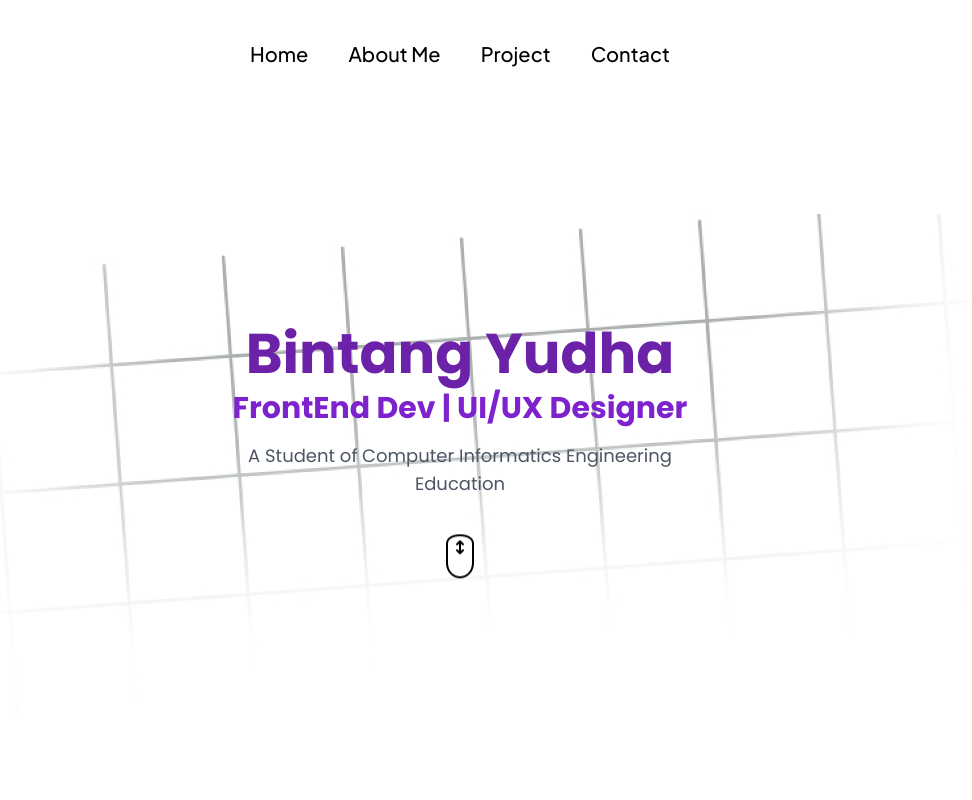
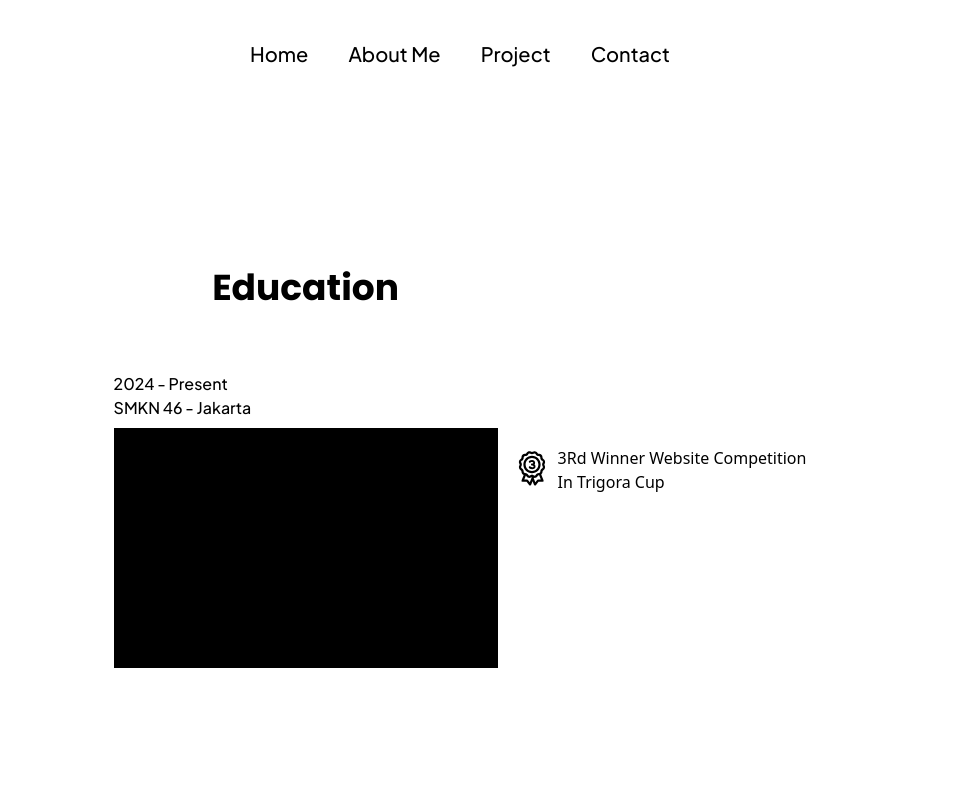
Before and after one commit to Bibintanggg/Porto, a React (Vite) app: page /discover in a window 1280 px wide. Shown: the top 800 px of the page, without its empty margins (180-1152 px from the left). Built offline with nearby package versions, Linux system fonts and the light colour scheme; a web font is replaced by a local one.

Commit message:
Styling 9

```diff
--- a/src/App.jsx
+++ b/src/App.jsx
@@ -1,23 +1,35 @@
 import React from 'react';
+import { BrowserRouter as Router, Routes, Route } from 'react-router-dom';
 import Navbar from './components/Navbar';
 import Home from './components/Home';
 import AboutMe from './components/AboutMe';
-import Skills from './components/Skills';
-import Education from './components/Education';
 import Project from './components/Project';
 import Contact from './components/Contact';
+import Discover from './pages/Discover';
 
 function App() {
   return (
-    <div className="relative h-screen w-full bg-cover bg-center">
-      <Navbar />
-      <Home />
-      <div className="h-[2000vh]">
-        <AboutMe />
-        <Project/>
-        <Contact/>
+    <Router>
+      <div className="relative h-screen w-full bg-cover bg-center">
+        <Navbar />
+        <Routes>
+          <Route
+            path="/"
+            element={
+              <div>
+                <Home />
+                <AboutMe />
+                <Project />
+                <Contact />
+              </div>
+            }
+          />
+
+          {/* Halaman Discover */}
+          <Route path="/discover" element={<Discover />} />
+        </Routes>
       </div>
-    </div>
+    </Router>
   );
 }
 
--- a/src/components/AboutMe.jsx
+++ b/src/components/AboutMe.jsx
@@ -1,9 +1,13 @@
+import { useNavigate } from "react-router-dom";
 import React from "react";
 import InstagramIcon from '../assets/Instagram.svg';
 import LinkedinIcon from '../assets/Linkedin.svg';
 import TwitterIcon from '../assets/Twitter.svg';
 
+
 function AboutMe() {
+    const navigate = useNavigate()
+
     return (
         <section>
             <div>
@@ -38,7 +42,8 @@ function AboutMe() {
                     </a>
                 </div>
 
-                <button className="bg-lime- rounded-full font-jakarta  text-lg whitespace-pre w-40 h-10 mt-10 mx-auto animate-bounce">
+                <button className="bg-lime- rounded-full font-jakarta  text-lg whitespace-pre w-40 h-10 mt-10 mx-auto animate-bounce"
+                onClick={() => navigate('/discover')}>
                     Discover More !
                 </button>
                 </div>
--- a/src/components/CardImage.jsx
+++ b/src/components/CardImage.jsx
@@ -1,15 +1,27 @@
 import React from "react";
+import Medal from '../assets/3rdMedal.svg'
 
 function CardImage() {
     return (
         <section>
-            <div className="card-image_text">
-                <div className="w-[25rem] h-96 bg-black mt-24">
-                    <div className=" items-center h-full">
-                        <div className="text-white text-3xl font-bold">Card Image</div>
+            <div className="justify-center h-screen items-center flex">
+                <div className="flex-col font-jakarta font-medium">
+                    <h2 className="text-center font-poppins text-4xl font-bold mb-16">Education</h2>
+
+                    <div className="flex-col">
+                    <h1 className="text-left ">2024 - Present</h1>
+                    <p>SMKN 46 - Jakarta</p>
                     </div>
+
+                    <div className="w-96 h-60 bg-black mt-2"></div>
                 </div>
+            <div className="flex gap-x-2">
+                <img src={Medal} alt="MedalIcon"
+                className="w-9 ml-4"/>
+                <p className="mt-[1%]">3Rd Winner Website Competition <br /> In Trigora Cup</p>
             </div>
+            </div>
+
         </section>
     )
 }
--- /dev/null
+++ b/src/pages/Discover.jsx
@@ -0,0 +1,12 @@
+import CardImage from "../components/CardImage";
+
+function Discover() {
+  return (
+    <div>
+        <CardImage/>
+      <h1 className="text-center text-3xl font-bold mt-5">Hello World</h1>
+    </div>
+  );
+}
+
+export default Discover;
```
Also changed, not shown: src/pages/WebDevelop.jsx (deleted, +0 -9 lines), src/assets/3rdMedal.svg (added), 1 other file (tests, documents, lock files or other folders).
